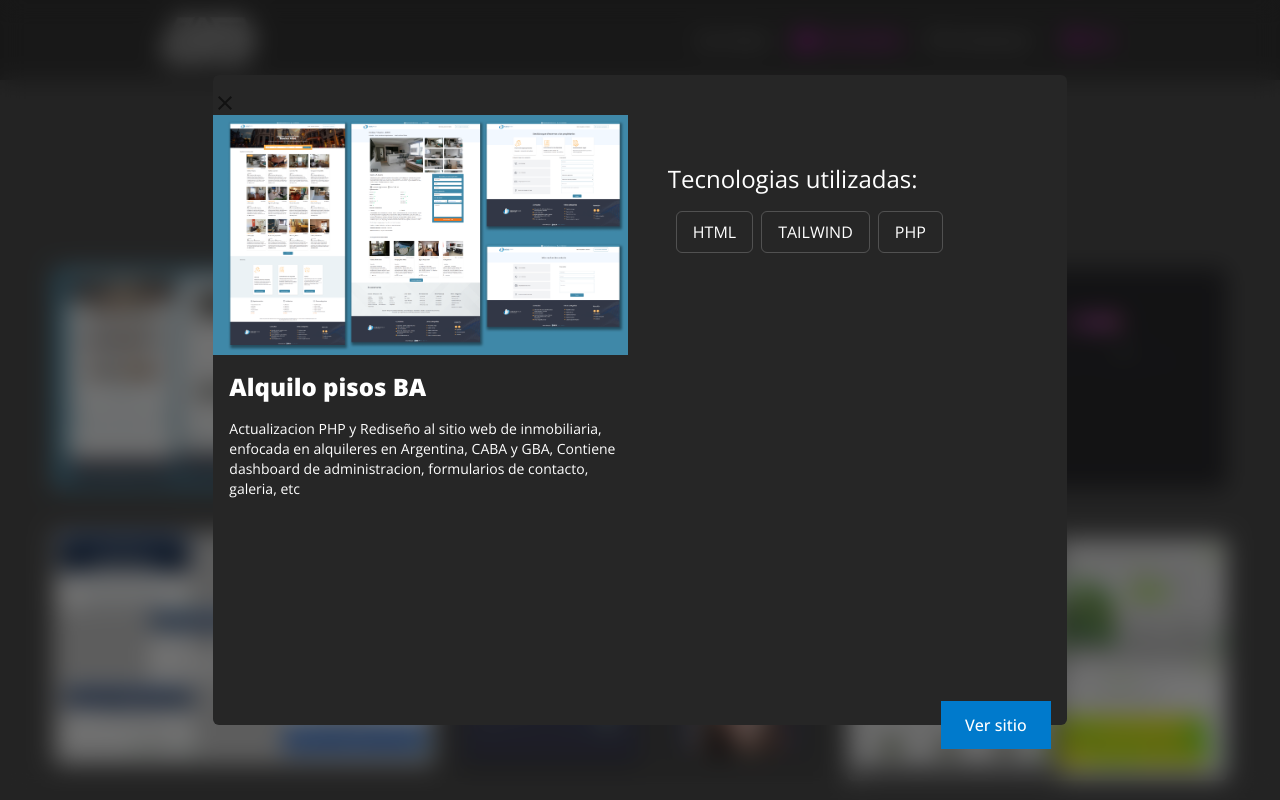
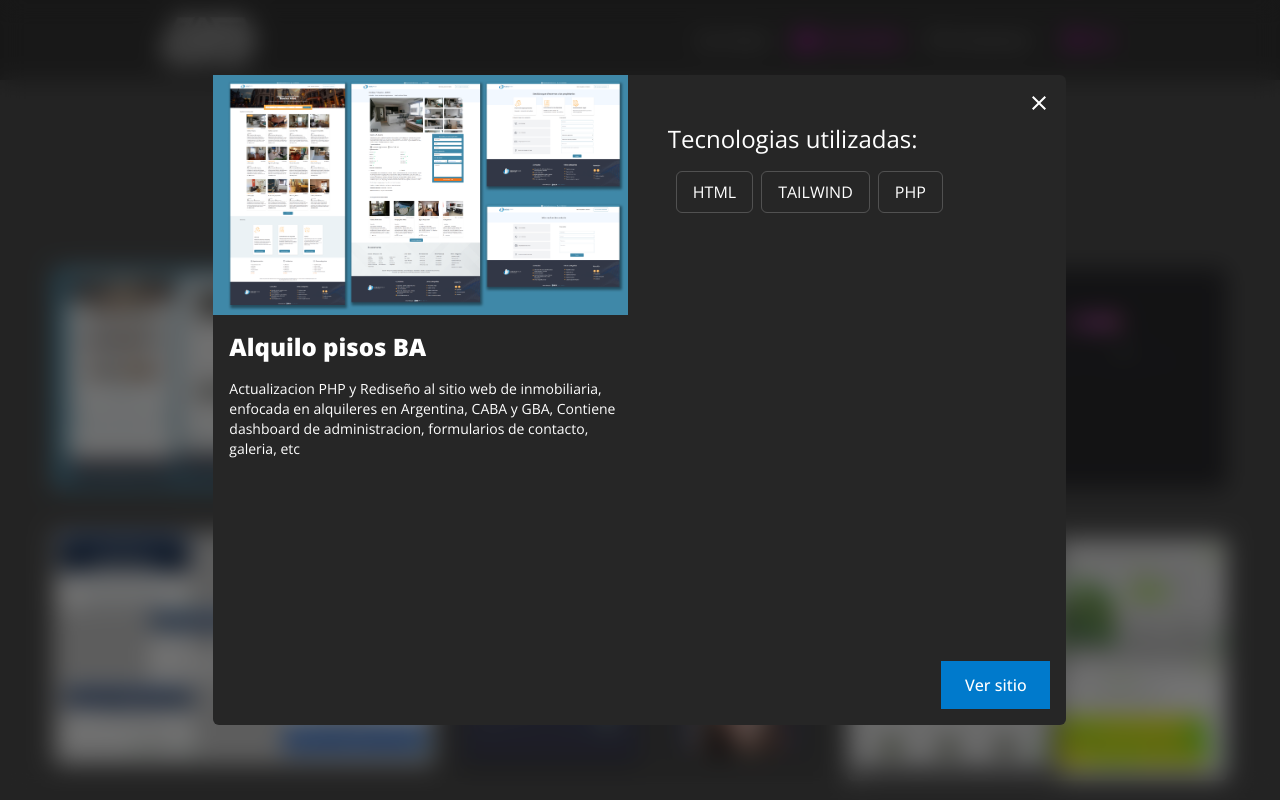
Before and after one commit to Lucas-caceres-w/Portafolio-Web, a Next.js app: page /portafolio in a window 1280 px wide. Both pictures are taken after a click on the picture 243 px from the left and 378 px from the top of the page. Shown: the top 800 px of the page. Built offline with nearby package versions, Linux system fonts and the light colour scheme.

Commit message:
end actualization portf

```diff
--- a/components/layout/uper.tsx
+++ b/components/layout/uper.tsx
@@ -27,11 +27,11 @@ function Uper() {
       onClick={scrollTop}
       className={
         scroll
-          ? 'fixed bg-blue rounded-full cursor-pointer hover:bg-pink bottom-4 right-4 z-20 transition-all duration-200 p-2'
+          ? 'fixed bg-blue rounded-full cursor-pointer hover:bg-pink bottom-4 right-4 z-20 transition-all duration-200 p-2 hover:animate-bounce transition-all'
           : 'hidden'
       }
     >
-      <KeyboardArrowUp fontSize='large' className="text-5xl text-neutral-300" />
+      <KeyboardArrowUp fontSize='large' className="text-4xl text-neutral-300" />
     </div>
   )
 }
--- a/pages/portafolio.tsx
+++ b/pages/portafolio.tsx
@@ -29,13 +29,15 @@ function Portafolio() {
   const ModalWork = ({ titulo, descripcion, imagen, link, tecs }: Modal) => {
     return (
       <div className="fixed z-50 w-full h-screen top-0 backdrop-blur-md transition-all delay-75 bg-neutral-900/60 grid place-items-center">
-        <section className="bg-neutral-800 !block w-11/12 md:w-10/12 xl:w-8/12 h-max md:h-[650px] relative rounded-md scale transition-all">
-          <IconButton
-            onClick={handleClose}
-            className="text-white z-50 absolute right-2 top-2"
-          >
-            <Close />
-          </IconButton>
+        <section
+          data-aos="zoom-in"
+          className="bg-neutral-800 w-11/12 md:w-10/12 xl:w-8/12 h-max md:h-[650px] relative rounded-md scale transition-all"
+        >
+          <div className="z-50 absolute right-2 top-2">
+            <IconButton onClick={handleClose}>
+              <Close className="text-white" />
+            </IconButton>
+          </div>
           <div className="flex flex-row flex-wrap md:flex-nowrap h-full gap-0 sm:gap-6">
             <div className="w-full md:w-2/4">
               {imagen ? (
```
